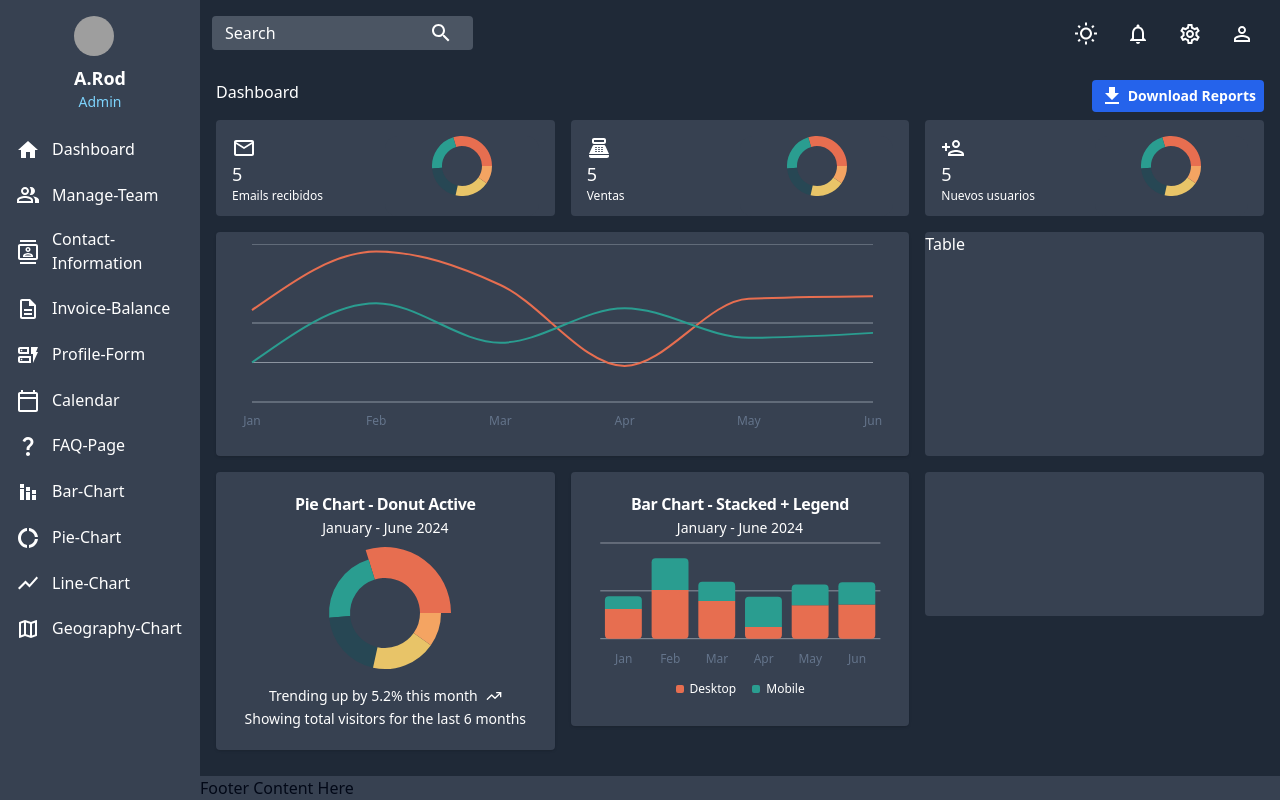
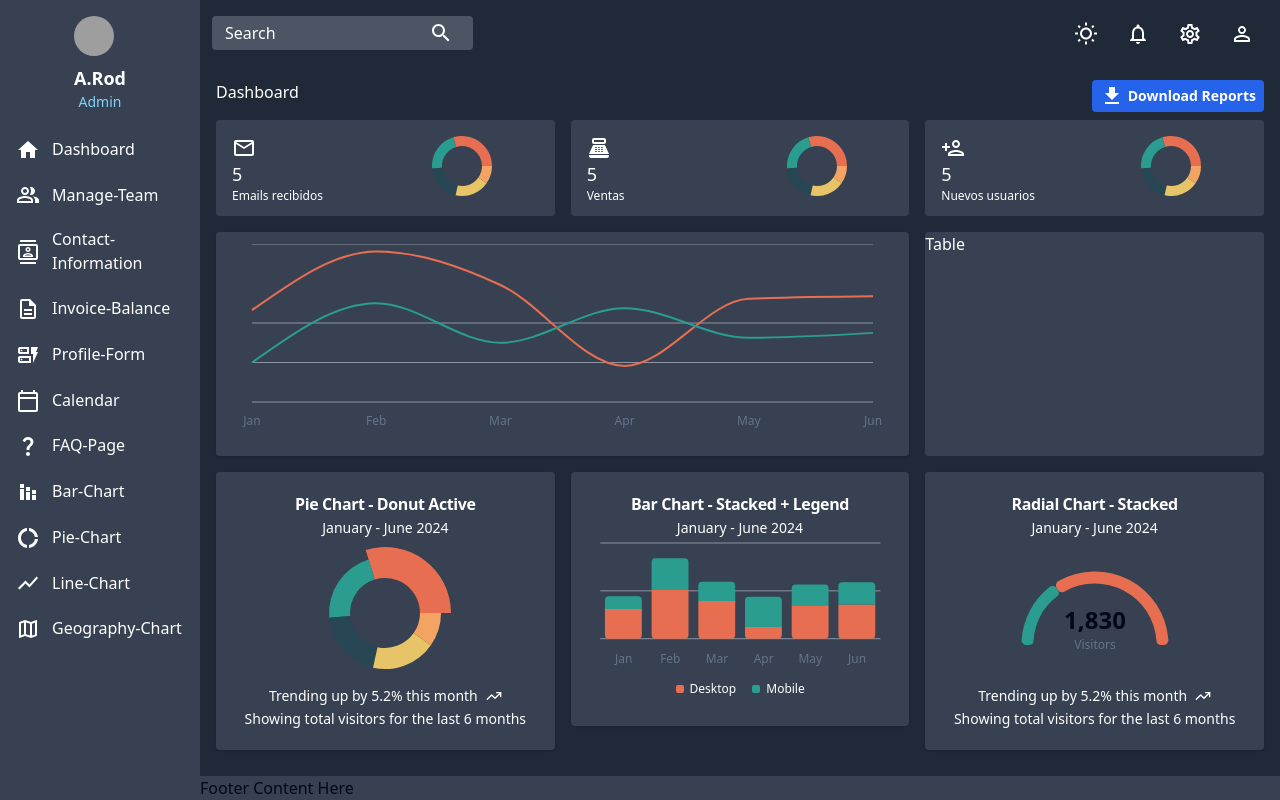
Before and after one commit to arianrdcas/Dashboard, a React (Vite) app: page /dashboard in a window 1280 px wide. Built offline with nearby package versions, Linux system fonts and the light colour scheme; grey boxes are pictures that could not be loaded.

Commit message:
Añadiendo grafico de radio

```diff
--- a/src/components/sidebar/pages/dashboard/dashboard.tsx
+++ b/src/components/sidebar/pages/dashboard/dashboard.tsx
@@ -7,6 +7,7 @@ import ButtonDownLoad from "./buttonDownload";
 import LineChartComponent from "./lineChart";
 import PieChartDonut from "./pieChartDonut";
 import Bar_Chart from "./barChart";
+import RadialChart from "./radialChart";
 
 const Dashboard: FC = () => {
   return (
@@ -49,7 +50,9 @@ const Dashboard: FC = () => {
         <div>
           <Bar_Chart />
         </div>
-        <div className="bg-gray-700 rounded h-36"></div>
+        <div className="bg-gray-700 rounded h-36">
+          <RadialChart/>
+        </div>
       </div>
     </>
   );
--- /dev/null
+++ b/src/components/sidebar/pages/dashboard/radialChart.tsx
@@ -0,0 +1,113 @@
+import { FC } from "react";
+
+import { TrendingUp } from "lucide-react";
+import { Label, PolarRadiusAxis, RadialBar, RadialBarChart } from "recharts";
+import {
+  Card,
+  CardContent,
+  CardDescription,
+  CardFooter,
+  CardHeader,
+  CardTitle,
+} from "@/components/ui/card";
+import {
+  ChartConfig,
+  ChartContainer,
+  ChartTooltip,
+  ChartTooltipContent,
+} from "@/components/ui/chart";
+export const description = "A radial chart with stacked sections";
+const chartData = [{ month: "january", desktop: 1260, mobile: 570 }];
+const chartConfig = {
+  desktop: {
+    label: "Desktop",
+    color: "hsl(var(--chart-1))",
+  },
+  mobile: {
+    label: "Mobile",
+    color: "hsl(var(--chart-2))",
+  },
+} satisfies ChartConfig;
+
+const RadialChart: FC = () => {
+  const totalVisitors = chartData[0].desktop + chartData[0].mobile;
+
+  return (
+    <Card className="flex flex-col bg-gray-700 rounded text-white">
+      <CardHeader className="items-center pb-0">
+        <CardTitle>Radial Chart - Stacked</CardTitle>
+        <CardDescription className="text-white">
+          January - June 2024
+        </CardDescription>
+      </CardHeader>
+      <CardContent className="flex flex-1 items-center pb-0">
+        <ChartContainer
+          config={chartConfig}
+          className="mx-auto aspect-square w-full max-w-[250px] max-h-[150px]"
+        >
+          <RadialBarChart
+            data={chartData}
+            endAngle={180}
+            innerRadius={68}
+            outerRadius={100}
+            className="mt-8"
+          >
+            <ChartTooltip
+              cursor={false}
+              content={<ChartTooltipContent hideLabel />}
+            />
+            <PolarRadiusAxis tick={false} tickLine={false} axisLine={false}>
+              <Label
+                content={({ viewBox }) => {
+                  if (viewBox && "cx" in viewBox && "cy" in viewBox) {
+                    return (
+                      <text x={viewBox.cx} y={viewBox.cy} textAnchor="middle">
+                        <tspan
+                          x={viewBox.cx}
+                          y={(viewBox.cy || 0) - 16}
+                          className="fill-foreground text-2xl font-bold"
+                        >
+                          {totalVisitors.toLocaleString()}
+                        </tspan>
+                        <tspan
+                          x={viewBox.cx}
+                          y={(viewBox.cy || 0) + 4}
+                          className="fill-muted-foreground"
+                        >
+                          Visitors
+                        </tspan>
+                      </text>
+                    );
+                  }
+                }}
+              />
+            </PolarRadiusAxis>
+            <RadialBar
+              dataKey="desktop"
+              stackId="a"
+              cornerRadius={5}
+              fill="var(--color-desktop)"
+              className="stroke-transparent stroke-2"
+            />
+            <RadialBar
+              dataKey="mobile"
+              fill="var(--color-mobile)"
+              stackId="a"
+              cornerRadius={5}
+              className="stroke-transparent stroke-2"
+            />
+          </RadialBarChart>
+        </ChartContainer>
+      </CardContent>
+      <CardFooter className="flex-col gap-2 text-sm">
+        <div className="flex items-center gap-2 font-medium leading-none">
+          Trending up by 5.2% this month <TrendingUp className="h-4 w-4" />
+        </div>
+        <div className="leading-none text-muted-foreground text-white">
+          Showing total visitors for the last 6 months
+        </div>
+      </CardFooter>
+    </Card>
+  );
+};
+export default RadialChart;
```
